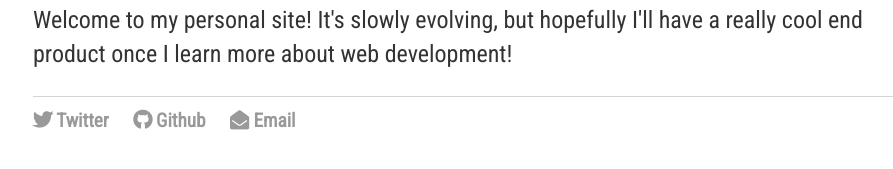
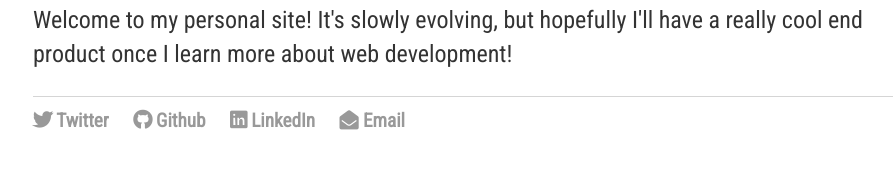
Before and after one commit to czolish/czolish.github.io, a Jekyll site: the page built from index.html, in a window 1280 px wide. Shown: the part 208-377 px from the top of the page, without its empty margins (159-1052 px from the left). Built offline with Jekyll 4.4.1, drawn with Linux system fonts in a browser that asks for light colours; nearby versions of some CDN libraries; some web fonts are replaced; comment, search, counter and statistics services are not loaded.

Commit message:
Update default.html

```diff
--- a/_layouts/default.html
+++ b/_layouts/default.html
@@ -55,13 +55,12 @@
                             </li>
                           {% endif %}
 
-			  {% if site.linkedin_username %}
-  			    <li>
+			    <li>
 			      <a href="https://www.linkedin.com/in/kimberley-czupil/">
       				<i class="fab fa-linkedin"></i> LinkedIn
     			      </a>
                             </li>
-                          {% endif %}
+
 			    <li>
 			      <a href="mailto:czolish@gmail.com">
 				<i class="fas fa-envelope-open"></i> Email
```
